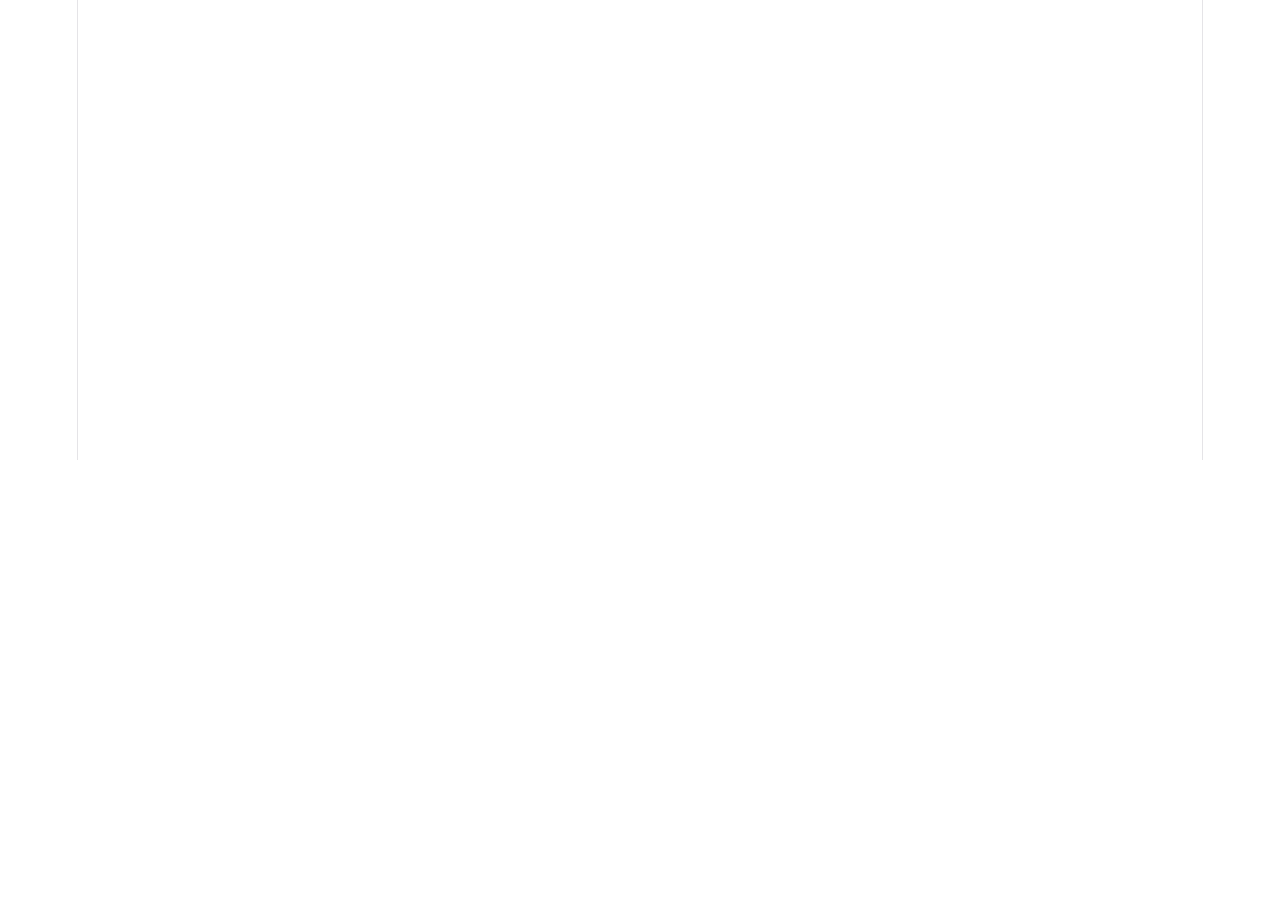
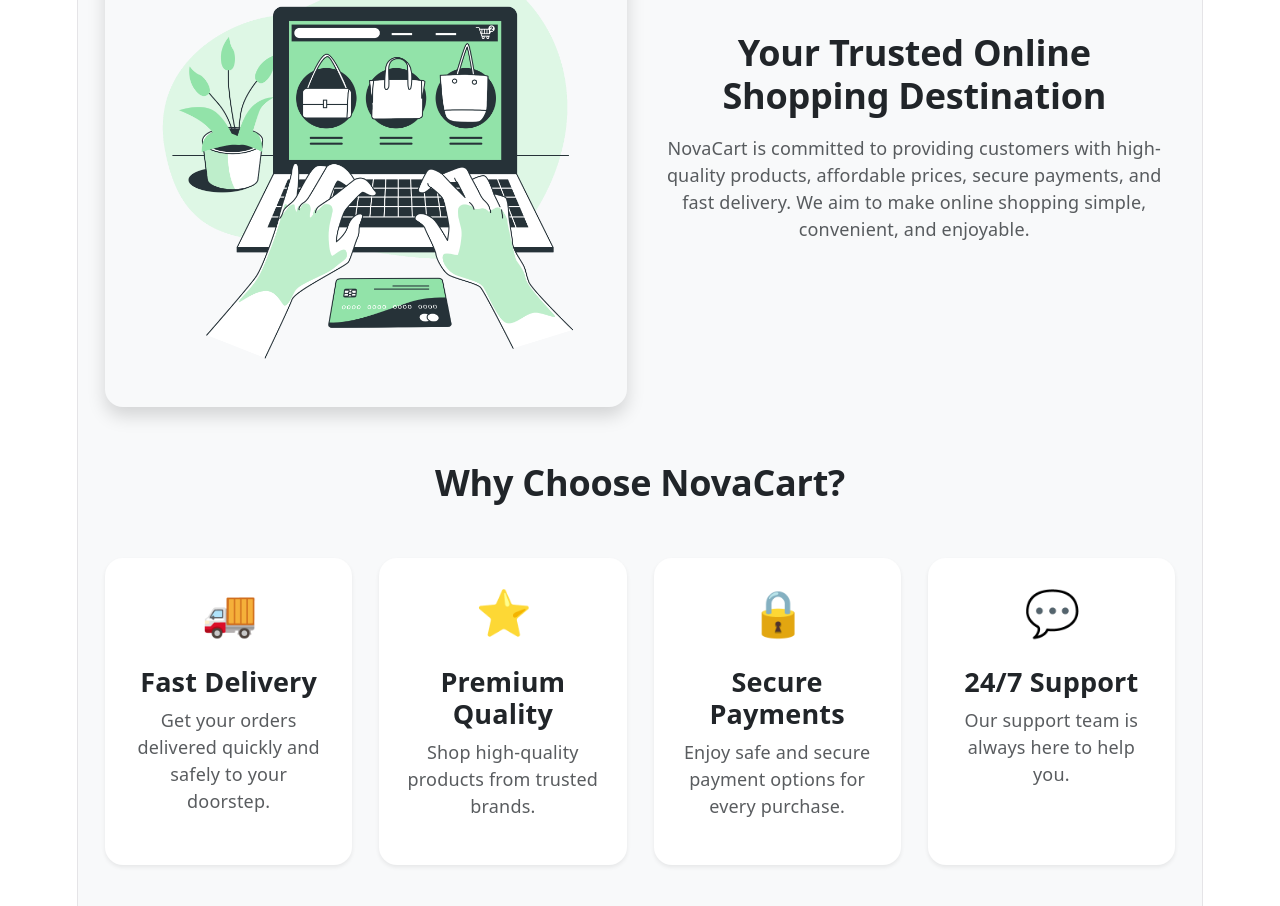
Before and after one commit to saniyamehra03/Ecommerce_intern, a React (Vite) app: page /about in a window 1280 px wide. Shown: the part 340-1246 px from the top of the page. Before the commit the page ends 800 px from the top, so only its background shows below. Built offline with nearby package versions, Linux system fonts and the light colour scheme.

Commit message:
Enhance About page with hero and features section

```diff
--- a/src/App.css
+++ b/src/App.css
@@ -14,3 +14,11 @@
 .product-card:hover img {
   transform: scale(1.05);
 }
+.about-card {
+  transition: all 0.3s ease;
+}
+
+.about-card:hover {
+  transform: translateY(-8px);
+  box-shadow: 0 12px 30px rgba(0, 0, 0, 0.15);
+}
--- a/src/pages/About.jsx
+++ b/src/pages/About.jsx
@@ -1,8 +1,88 @@
 import React from 'react'
+import shopeImage from "../assets/shope.png";
 
 const About = () => {
   return (
-    <div>About</div>
+    <div className="container-fluid bg-light py-5">
+    <div className='container'>
+      <div className='text-center mb-5'>
+        <h1 display-4 fw-bold>
+         About NovaCart
+        </h1>
+      </div>
+      <div className='row align-items-center'>
+        <div className='col-md-6'>
+          <img
+           src={shopeImage}
+           alt="About NovaCart"
+           className="img-fluid rounded-4 shadow"
+          />
+
+        </div>
+        <div className="col-md-6">
+          <h2 className="fw-bold mb-3">
+           Your Trusted Online Shopping Destination
+          </h2>
+           <p className="text-muted">
+           NovaCart is committed to providing customers with high-quality products,
+           affordable prices, secure payments, and fast delivery. We aim to make
+           online shopping simple, convenient, and enjoyable.
+          </p>
+        </div>
+
+      </div>
+<div className="mt-5">
+  <h2 className="text-center fw-bold mb-5">
+    Why Choose NovaCart?
+  </h2>
+
+  <div className="row g-4">
+
+    <div className="col-md-3">
+      <div className="card about-card h-100 border-0 shadow-sm rounded-4 text-center p-4">
+        <h1>🚚</h1>
+        <h4 className="fw-bold mt-3">Fast Delivery</h4>
+        <p className="text-muted">
+          Get your orders delivered quickly and safely to your doorstep.
+        </p>
+      </div>
+    </div>
+
+    <div className="col-md-3">
+    <div className="card about-card h-100 border-0 shadow-sm rounded-4 text-center p-4">
+        <h1>⭐</h1>
+        <h4 className="fw-bold mt-3">Premium Quality</h4>
+        <p className="text-muted">
+          Shop high-quality products from trusted brands.
+        </p>
+      </div>
+    </div>
+
+    <div className="col-md-3">
+      <div className="card about-card h-100 border-0 shadow-sm rounded-4 text-center p-4">
+        <h1>🔒</h1>
+        <h4 className="fw-bold mt-3">Secure Payments</h4>
+        <p className="text-muted">
+          Enjoy safe and secure payment options for every purchase.
+        </p>
+      </div>
+    </div>
+
+    <div className="col-md-3">
+      <div className="card about-card h-100 border-0 shadow-sm rounded-4 text-center p-4">
+        <h1>💬</h1>
+        <h4 className="fw-bold mt-3">24/7 Support</h4>
+        <p className="text-muted">
+          Our support team is always here to help you.
+        </p>
+      </div>
+    </div>
+
+    </div>
+    </div>
+    </div>
+    </div>
+
   )
 }
 
```
Also changed, not shown: src/assets/shope.png (added).
